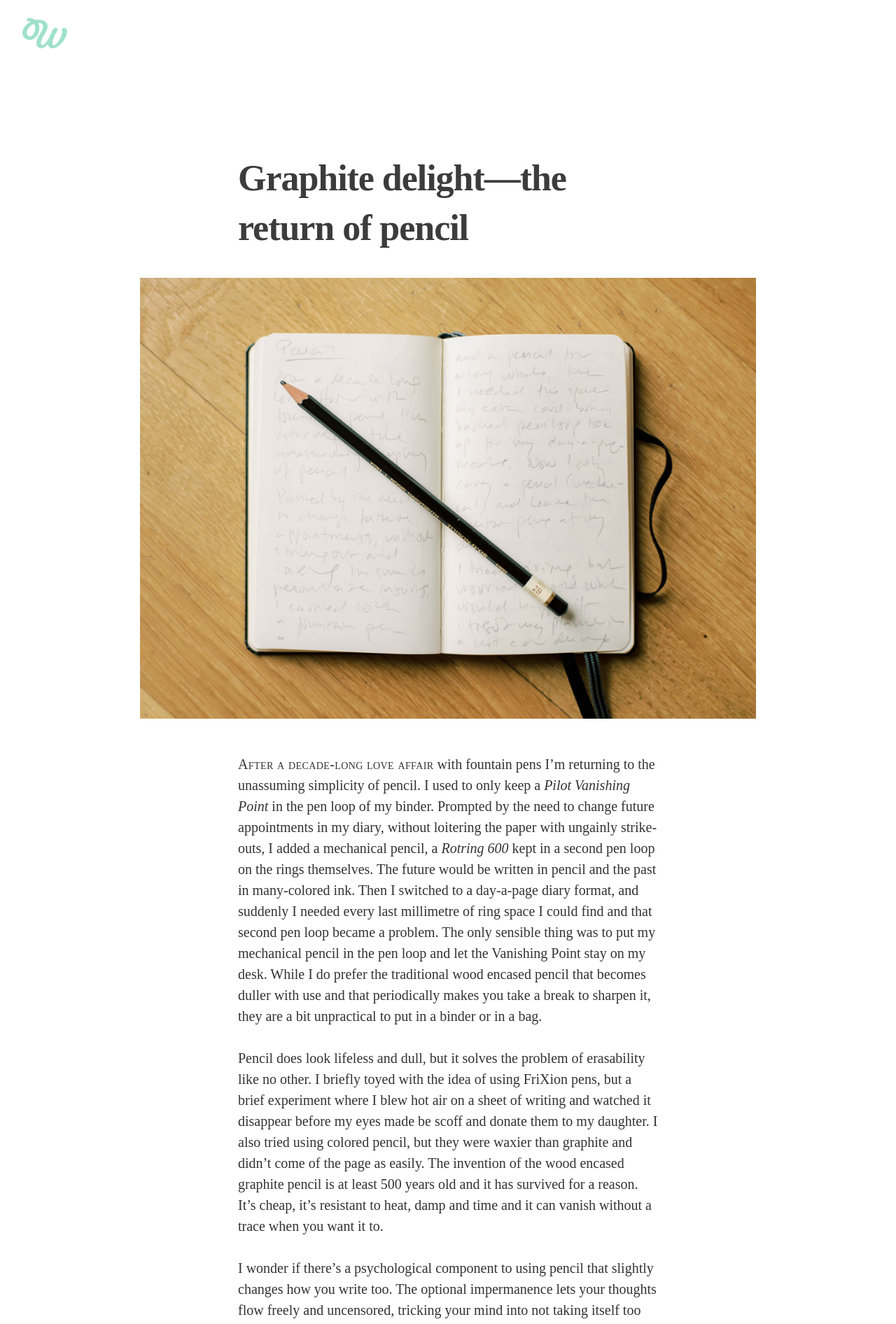
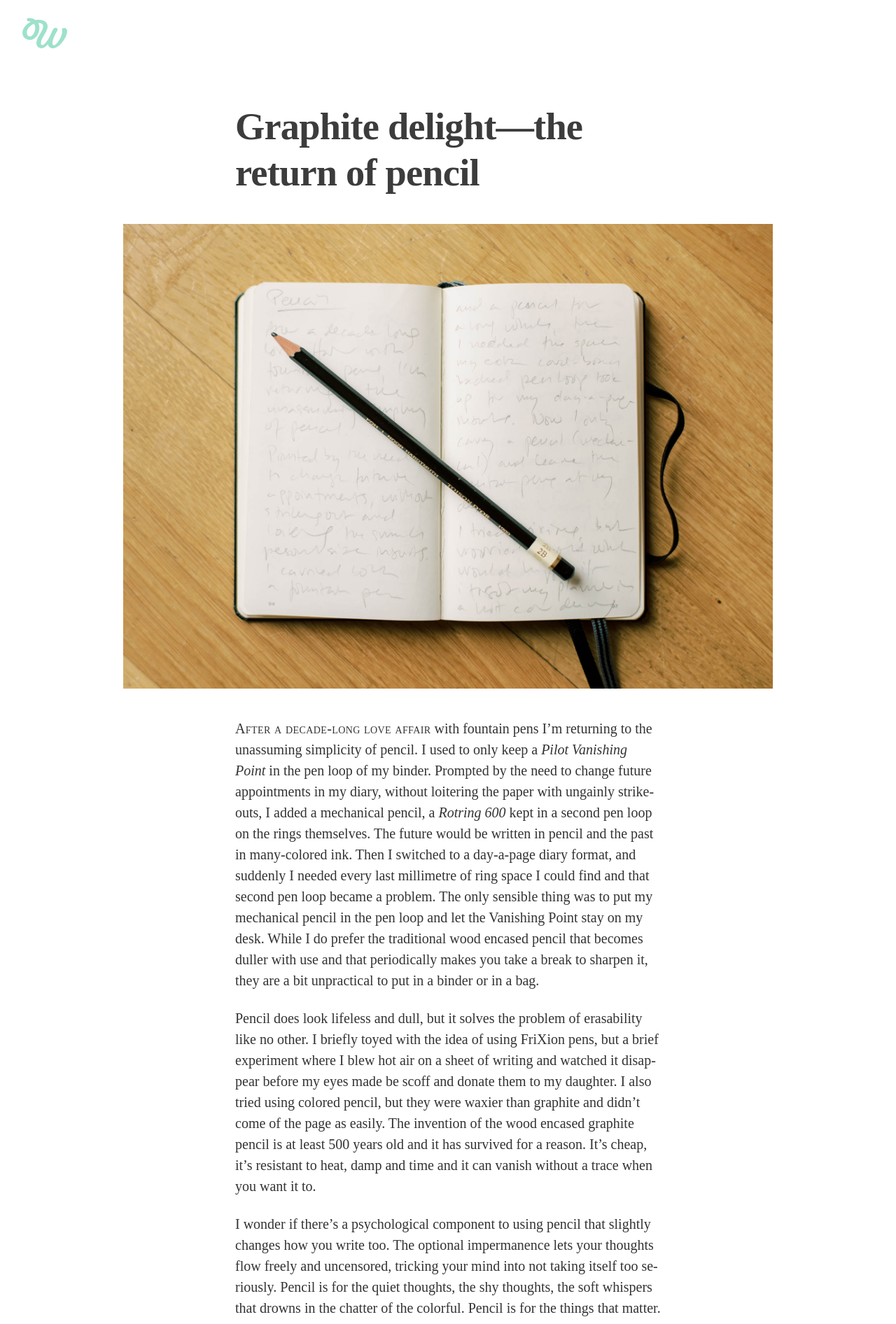
Before and after one commit to hertze/hertze.github.io, a Jekyll site: the page built from index.html, in a window 1280 px wide. Shown: the top 1892 px of the page at 70% size. Built offline with Jekyll 4.4.1, drawn with Linux system fonts in a browser that asks for light colours; some web fonts are replaced; the list of posts is cut into pages by our own code.

Commit message:
Various css fixes.

```diff
--- a/_layouts/default.html
+++ b/_layouts/default.html
@@ -12,7 +12,7 @@
 </head>
 <body>
 	<header>
-		<a href="/" alt="{{ site.description }}">&nbsp;</a>
+		<a class="logo-link" href="/" alt="{{ site.description }}">&nbsp;</a>
 	</header>
 
 		{{ content }}
--- a/_sass/mediaqueries.scss
+++ b/_sass/mediaqueries.scss
@@ -1,6 +1,6 @@
 @media only screen and (max-width: 600px) {
 	body {
-		margin: 0 1em 1em 1em;
+		margin: 0 1rem 1rem 1rem;
 	}
 	header {
 		margin: 0 auto 0 auto;
@@ -16,15 +16,15 @@
 		left: 0;
 	}
 	article .outbound:first-child {
-		margin-top: 3em;
+		margin-top: 3rem;
 	}
 	footer {
 		margin-bottom: 0;
 	}
 	footer p {
-		margin: 1.667em 0;
+		margin: 1.667rem 0;
 	}
 	.outbound {
-		left: 0em;
+		left: 0rem;
 	}
 }
--- a/_sass/variables.scss
+++ b/_sass/variables.scss
@@ -12,7 +12,7 @@
 $accent: #9EE1CB;
 $light-accent: #E6E6E6;
 
-$basewidth: 30em;
-$footerwidth: $basewidth / 0.9;
-$headingwidth: $basewidth/2.6;
-$wide: $basewidth + 4em;
+$basewidth: 38rem;
+$footerwidth: $basewidth;
+$headingwidth: $basewidth;
+$wide: $basewidth + 8rem;
--- a/assets/main.scss
+++ b/assets/main.scss
@@ -12,13 +12,13 @@
 	@include font($basefont, 400, normal, 20px, 1.5);
 	background-color: $background-color;
 	color: $textcolor;
-	margin: 1em;
+	margin: 1rem;
 	display: flex;
 	flex-direction: column;
 }
 
 header {
-	margin: 2rem auto 4.8387em auto;
+	margin: 2rem auto 4.8387rem auto;
 	width: 100%;
 	max-width: $basewidth;
 	text-align: center;
@@ -29,44 +29,9 @@
 	flex: 1;
 }
 
-header a {
-	background-image: $logo-green;
-	display: inline-block;
-	position: fixed;
-	top: 1rem;
-	left: 2rem;
-	width: 4rem;
-	height: 4rem;
-	background-repeat: no-repeat;
-	background-position: left center;
-}
-
-header a:after {
-    background-image: $logo-grey;
-	background-repeat: no-repeat;
-	background-position: left center;
-    content: "";
-    opacity: 0;
-    width: inherit;
-    height: inherit;
-    position: absolute;
-    top: 0;
-    left: 0;
-    transition: opacity 200ms ease;
-}
-
-header a:hover {
-	box-shadow: none;
-}
-
-header a:hover:after {
-    opacity: 1;
-	transition: opacity 200ms ease;
-}
-
 nav {
 	text-align: center;
-	@include font($metafont, 500, normal, 0.9em, 1.875em);
+	@include font($metafont, 500, normal, 0.9rem, 1.875rem);
 	color: $lighttext;
 	max-width: $footerwidth;
 	margin: 0 auto;
@@ -74,48 +39,48 @@
 }
 
 article {
-	margin: 0 auto 4em auto;
+	margin: 0 auto 4rem auto;
 }
 
 article:last-child {
-	margin-bottom: 4em;
+	margin-bottom: 4rem;
 }
 
 article p {
 	@include hyphernation(auto);
 	width: 100%;
 	max-width: $basewidth;
-	margin: 1.5em auto;
+	margin: 1.5rem auto;
 	hanging-punctuation: first allow-end;
 }
 
 footer {
-	@include font($metafont, 400, normal, 0.9em, 1.875em);
+	@include font($metafont, 400, normal, 0.9rem, 1.875rem);
 	@include hyphernation(auto);
-	margin: 3.75em auto 1.75em auto;
+	margin: 3.75rem auto 1.75rem auto;
 	max-width: $footerwidth;
 }
 
 /* Typography */
 
 .datestamp {
-	@include font($metafont, 400, normal, 1em, 1.5em);
+	@include font($metafont, 400, normal, 1rem, 1.5rem);
 	color: $lighttext;
 	position: relative;
 }
 
 
 h1 {
-	@include font($headingfont, 700, normal, 2.6em, 1.3636em);
+	@include font($headingfont, 700, normal, 3.4rem, 1.2);
 	color: $headingcolor;
-	letter-spacing: -0.02em;
+	letter-spacing: -0.05rem;
 	max-width: $headingwidth;
 	@include hyphernation(none);
-	margin: 1.3636em auto 0.6818em auto;
+	margin: 1.5rem auto 2.5rem auto;
 }
 
 h2 {
-	@include font($headingfont, 700, normal, 1.6em, 1.1333em);
+	@include font($headingfont, 700, normal, 1.6rem, 1.3);
 }
 
 strong {
@@ -135,8 +100,8 @@
 }
 
 article .wide {
-	max-width: 44em!important;
-	margin-bottom: 2em;
+	max-width: 58rem!important;
+	margin-bottom: 2rem;
 }
 
 ul {
@@ -150,8 +115,8 @@
 }
 
 .tags {
-	@include font($metafont, 400, normal, 0.8em, 1.875em);
-	max-width: $basewidth / 0.8;
+	@include font($metafont, 400, normal, 0.8rem, 1.875rem);
+	max-width: $basewidth;
 }
 
 /* Links */
@@ -164,7 +129,7 @@
 .tags a {
 	color: $lighttext;
 	box-shadow: none;
-	margin-right: 0.5em;
+	margin-right: 0.5rem;
 	background-image: none;
 }
 
@@ -195,7 +160,7 @@
 	box-shadow: none;
 }
 
-a:hover {
+main a:hover, nav a:hover, footer a:hover {
 	color: #666666;
 	background-image: linear-gradient(to bottom, $light-accent 60%, transparent 40%);
 	background-position: 0 bottom;
@@ -203,13 +168,20 @@
 	background-size: 2px 6px;
 }
 
-nav a:hover {
-	box-shadow: none;
+nav a:hover, footer a:hover {
+	background-image: none;
 }
 
 article h1 a:hover {
 	background-image: linear-gradient(to bottom, $light-accent 60%, transparent 40%);
-	background-position: 0 1.15em;
+	background-position: 0 3.7rem;
+	background-repeat: repeat-x;
+	background-size: 2px 0.15em;
+}
+
+article h1.outbound a:hover {
+	background-image: linear-gradient(to bottom, $light-accent 60%, transparent 40%);
+	background-position: 0 bottom;
 	background-repeat: repeat-x;
 	background-size: 2px 6px;
 }
@@ -229,29 +201,28 @@
 }
 
 .entry-list h2 {
-	margin: 0.875em 0 0.4375em 0;
+	margin: 0.875em 0 0.4375rem 0;
 }
 
 .outbound {
-	@include font($headingfont, 700, italic, 1.3em, 1.1538em);
+	@include font($headingfont, 700, italic, 1.3rem, 1.1538rem);
 	color: $headingcolor;
-	letter-spacing: -0.02em;
+	letter-spacing: -0.02rem;
 	@include hyphernation(auto);
-	max-width: $basewidth / 1.3;
-	margin: 0 auto -1.1538em auto;
+	max-width: $basewidth;
+	margin: 0 auto -1.1538rem auto;
 	text-align: left;
 	position: relative;
-	left: 0.1em;
+	left: 0rem;
 }
 
 article .outbound .anchor {
-	@include font($headingfont, 700, italic, 1.8em, 1.3636em);
+	@include font($headingfont, 700, italic, 1.8rem, 1.3636rem);
 	position: relative;
 	height: 0;
-	width: 1em;
-
-	left: 0.2em;
-	top: 0.08em;
+	width: 1rem;
+	left: 0.2rem;
+	top: 0.08rem;
 	color: #ccc;
 	background-image: none;
 }
@@ -260,11 +231,43 @@
 	color: $link-hover;
 }
 
+.logo-link {
+	display: block;
+	position: fixed;
+	z-index: 1;
+	top: 1rem;
+	left: 2rem;
+	width: 4rem;
+	height: 4rem;
+	background-image: $logo-green;
+	background-repeat: no-repeat;
+	background-position: left center;
+}
+
+.logo-link:after {
+    background-image: $logo-grey;
+	background-repeat: no-repeat;
+	background-position: left center;
+    content: "";
+    opacity: 0;
+    width: inherit;
+    height: inherit;
+    position: absolute;
+    top: 0;
+    left: 0;
+	transition: opacity 200ms ease;
+}
+
+.logo-link:hover:after {
+    opacity: 1;
+	transition: opacity 200ms ease;
+}
+
 /* Footnotes */
 
 .footnotes {
-	font-size: 0.9em;
-	line-height: 1.667em;
+	font-size: 0.9rem;
+	line-height: 1.667rem;
 	border-top: 1px solid #999;
 	width: 33%;
 }
@@ -276,9 +279,9 @@
 
 
 sup {
-	font-size: 0.9em;
+	font-size: 0.9rem;
 	position: relative;
-	bottom: 0.4em;
+	bottom: 0.4rem;
 }
 
 sup a, .reversefootnote {
```
